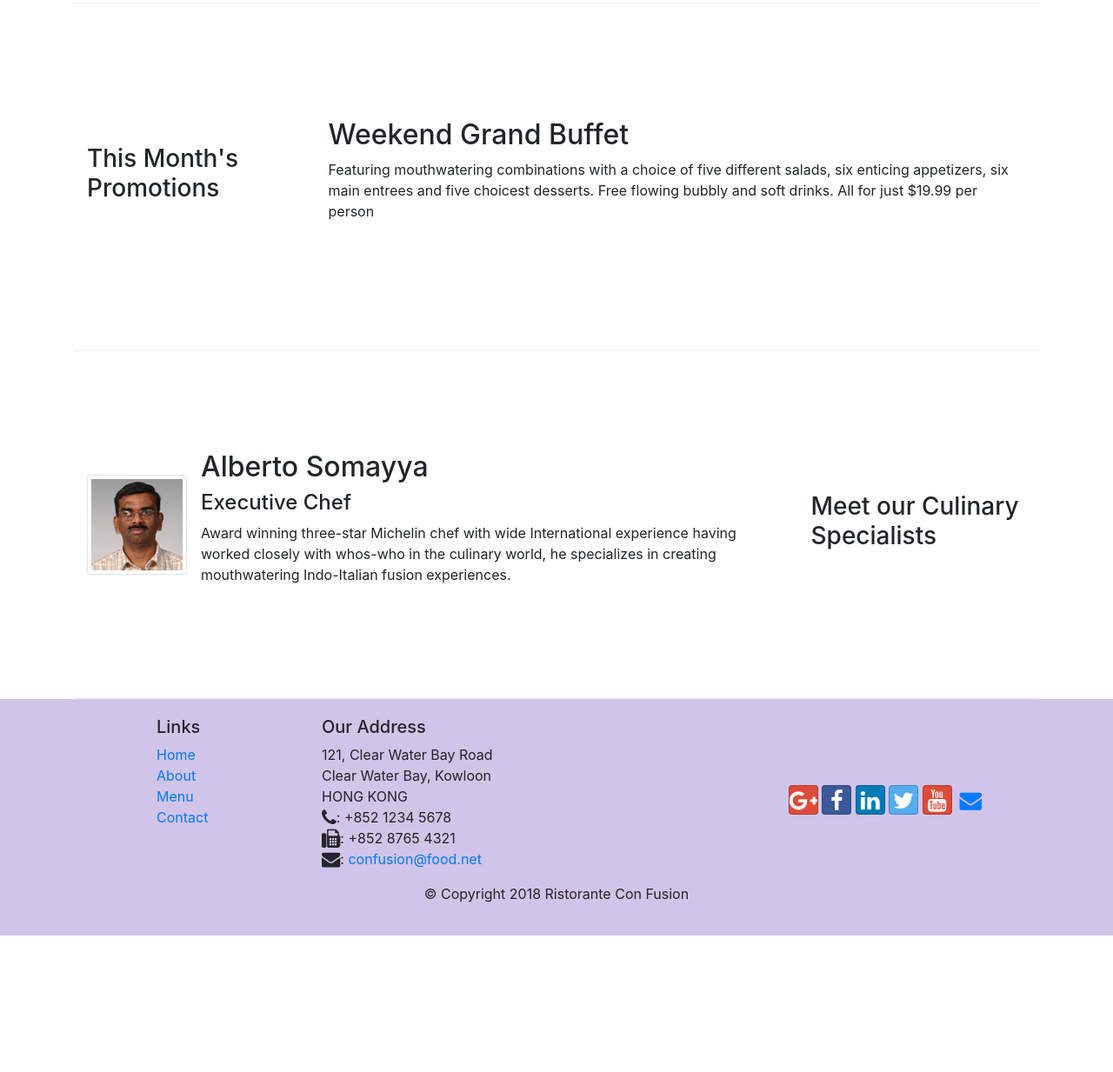
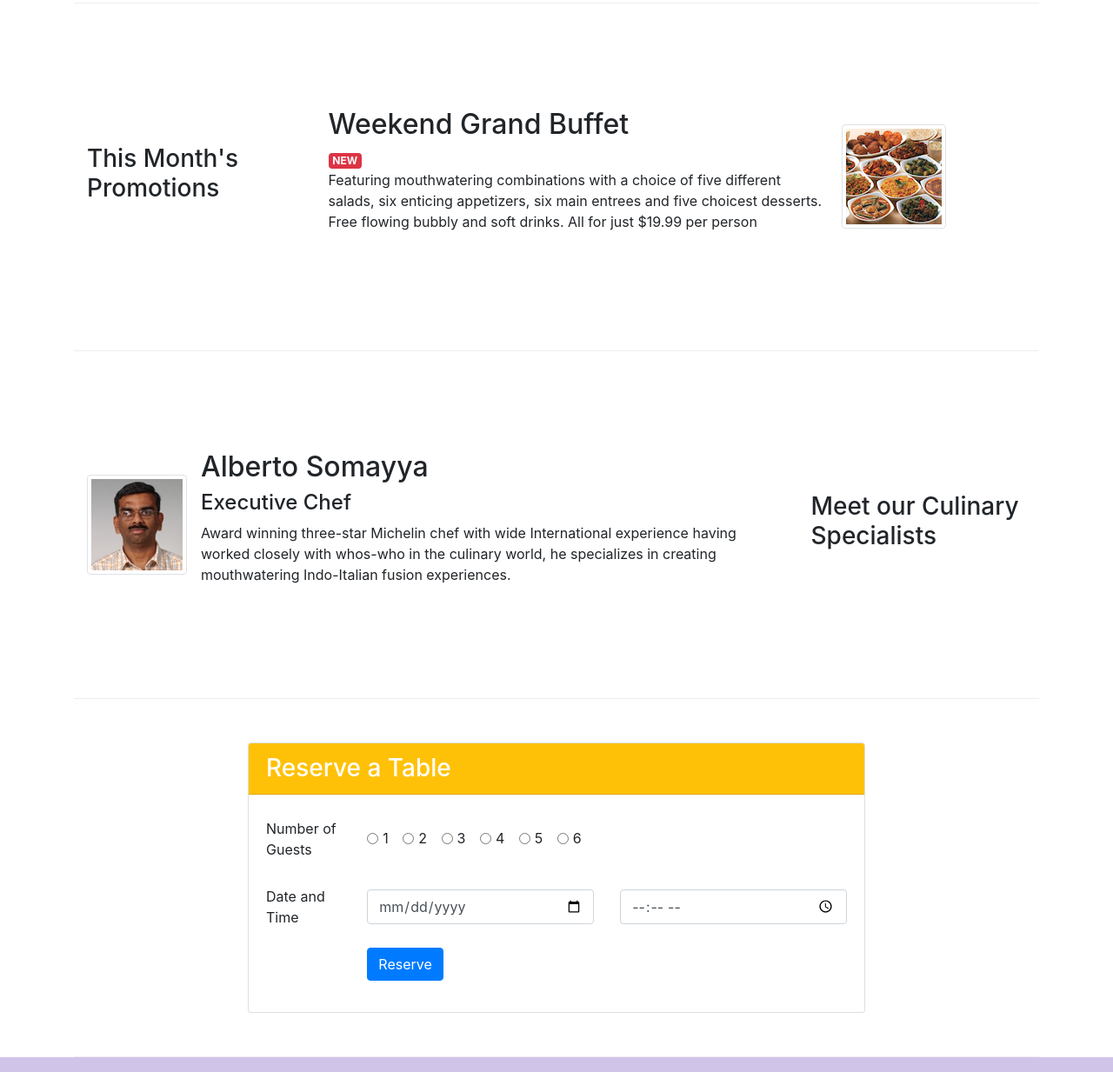
Before and after one commit to JesusJimenezValverde/bootstrap-training, a website: page index.html in a window 1280 px wide. Shown: the part 680-1913 px from the top of the page at 87% size. Before the commit the page ends 1756 px from the top, so only its background shows below. Drawn offline with nearby package versions, Linux system fonts and the light colour scheme.

Commit message:
Week-2 Assignment completed

```diff
--- a/index.html
+++ b/index.html
@@ -42,6 +42,12 @@
                 <div class="col-12 col-sm align-self-center">
                     <img src="img/logo.png" class="img-fluid" alt="">
                 </div>
+                <div class="col-12 col-sm align-self-center">
+                    <div class="row justify-content-center">
+                        <a role="button" class="btn btn-warning" href="#reserveForm">Reserve Table</a>
+                    </div>
+
+                </div>
             </div>
         </div>
     </header>
@@ -68,12 +74,20 @@
 
 
         <div class="row row-content align-items-center">
-            <div class="col-12 col-sm-4 col-md-3">
+            <div class="col-12 col-sm-4 col-md-3 order-sm-first">
                 <h3>This Month's Promotions</h3>
             </div>
+            <div class="col col-sm col-md-8">
+                <div class="media">
+                    <div class="media-body">
+                        <h2>Weekend Grand Buffet</h2><span class="badge badge-danger">NEW</span>
+                        <p class="d-none d-sm-block"> Featuring mouthwatering combinations with a choice of five different salads, six enticing appetizers, six main entrees and five choicest desserts. Free flowing bubbly and soft drinks. All for just $19.99 per person </p>
+                    </div>
+                    <img class="d-flex ml-3 img-thumbnail align-self-center"
+                        src="img/buffet.png" alt="Buffet">
+                </div>
+            </div>
             <div class="col col-sm col-md">
-                <h2>Weekend Grand Buffet</h2>
-                <p class="d-none d-sm-block">Featuring mouthwatering combinations with a choice of five different salads, six enticing appetizers, six main entrees and five choicest desserts. Free flowing bubbly and soft drinks. All for just $19.99 per person </p>
             </div>
         </div>
 
@@ -96,6 +110,62 @@
                     </div>
                 </div>
             </div>
+        </div>
+
+        <div class="row row-content align-items-center justify-content-center" id="reserveForm">
+            <div class="col col-12 col-sm-8">
+                <div class="card">
+                    <h3 class="card-header bg-warning text-white">Reserve a Table</h3>
+                    <div class="card-body">
+                        <form>
+                            <div class="form-group row align-items-center">
+                                <label for="NumGuests" class="col-md-2 col-form-label">Number of Guests</label>
+                                <div class="col-md-9">
+                                    <div class="form-check form-check-inline">
+                                        <input class="form-check-input" type="radio" name="inlineRadioOptions" id="inlineRadio1" value="1">
+                                        <label class="form-check-label" for="NumGuests">1</label>
+                                    </div>
+                                    <div class="form-check form-check-inline">
+                                        <input class="form-check-input" type="radio" name="inlineRadioOptions" id="inlineRadio2" value="2">
+                                        <label class="form-check-label" for="NumGuests">2</label>
+                                    </div>
+                                    <div class="form-check form-check-inline">
+                                        <input class="form-check-input" type="radio" name="inlineRadioOptions" id="inlineRadio3" value="3">
+                                        <label class="form-check-label" for="NumGuests">3</label>
+                                    </div>
+                                    <div class="form-check form-check-inline">
+                                        <input class="form-check-input" type="radio" name="inlineRadioOptions" id="inlineRadio4" value="4">
+                                        <label class="form-check-label" for="NumGuests">4</label>
+                                    </div>
+                                    <div class="form-check form-check-inline">
+                                        <input class="form-check-input" type="radio" name="inlineRadioOptions" id="inlineRadio5" value="5">
+                                        <label class="form-check-label" for="NumGuests">5</label>
+                                    </div>
+                                    <div class="form-check form-check-inline">
+                                        <input class="form-check-input" type="radio" name="inlineRadioOptions" id="inlineRadio6" value="6">
+                                        <label class="form-check-label" for="NumGuests">6</label>
+                                    </div>
+                                </div>
+                            </div>
+                            <div class="form-group row align-items-center">
+                                <label for="datetime" class="col-12 col-md-2 col-form-label">Date and Time</label>
+                                <div class="col-5 col-md-5">
+                                    <input type="date" class="form-control" id="date" name="date" placeholder="Date">
+                                </div>
+                                <div class="col-5 col-md-5">
+                                    <input type="time" class="form-control" id="time" name="time" placeholder="Time">
+                                </div>
+                            </div>
+                            <div class="form-group row">
+                                <div class="offset-md-2 col-md-10">
+                                    <button type="submit" class="btn btn-primary">Reserve</button>
+                                </div>
+                            </div>
+                        </form>
+                    </div>
+                </div>
+            </div>
+
         </div>
     </div>
 
```
Also changed, not shown: 1 other file.
